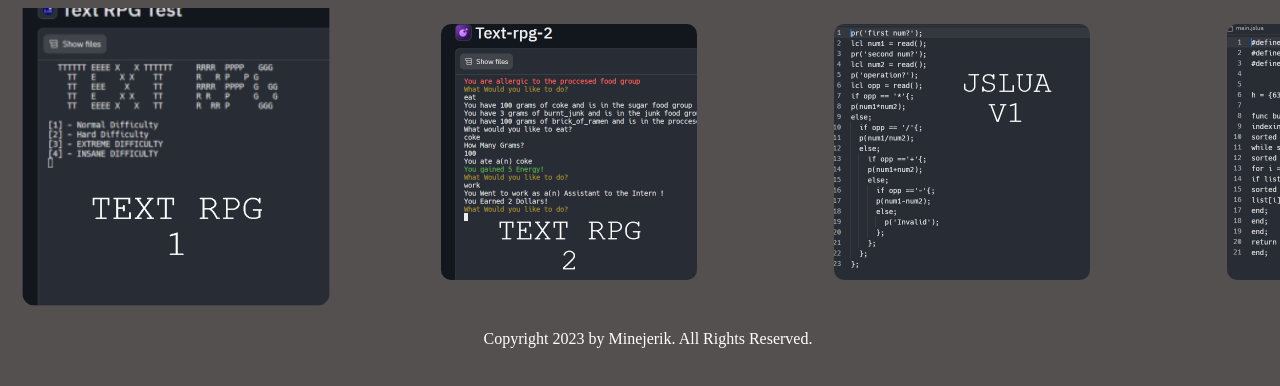
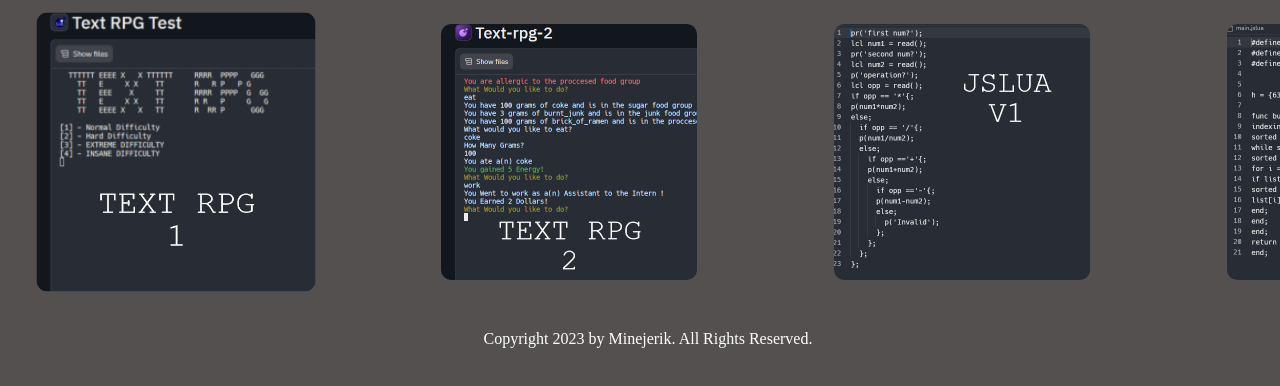
Before and after one commit to Minejerik/OLDSITE, a plain HTML site: page projects.html in a window 1280 px wide. In both pictures the pointer is over the picture 176 px from the left and 152 px from the top of the page. Drawn offline with Linux system fonts and the light colour scheme.

Commit message:
bruhbama

```diff
--- a/styles/projects.css
+++ b/styles/projects.css
@@ -27,16 +27,12 @@ html, body {
     padding-top:20%;
 }
 
-.gallery__img:hover{
-    transform:scale(1.2);
-}
 
 img{
-    transition: transform .2s;
     width:256px;
     height:256px;
     border-radius: 10px;
 }
 img:hover{
-    transform:scale(1.2);
+    transform:scale(1.09);
 }
```
